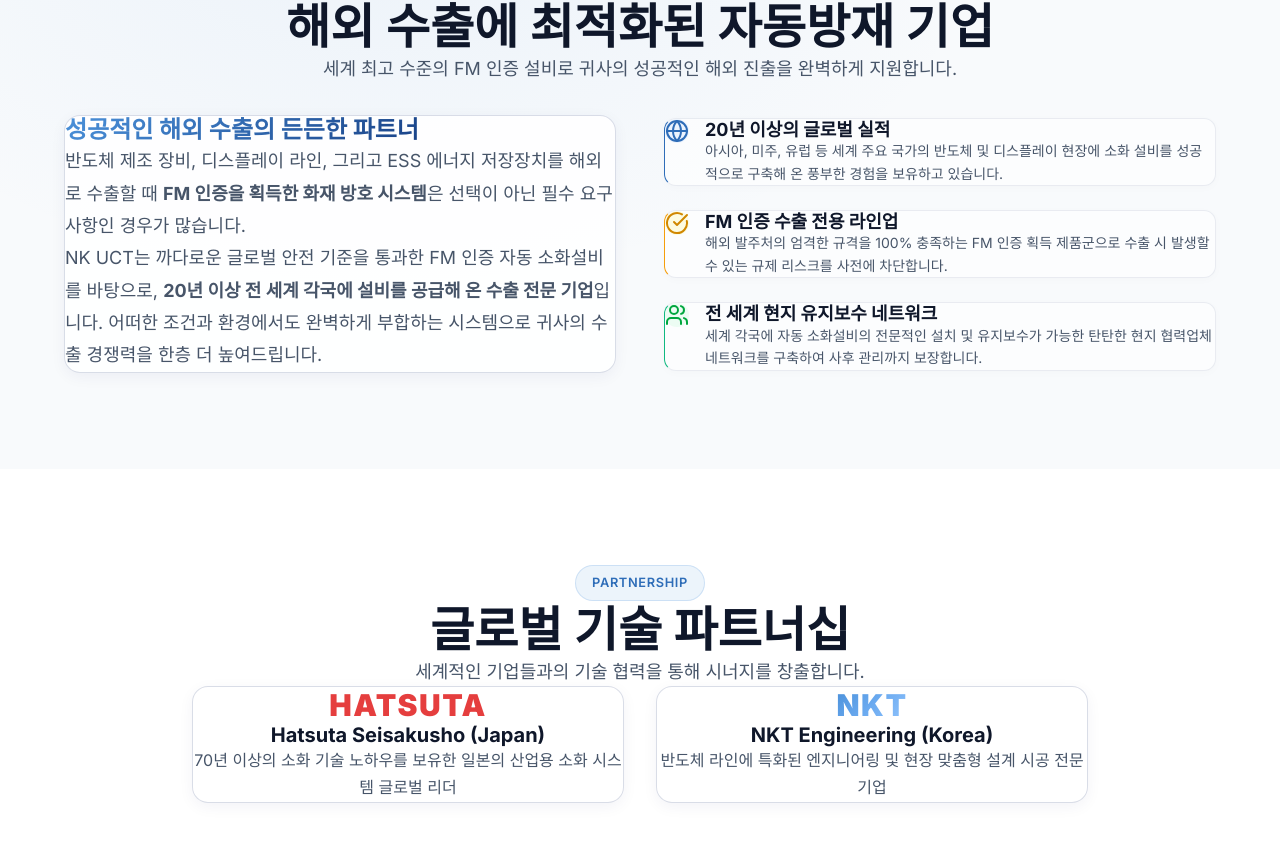
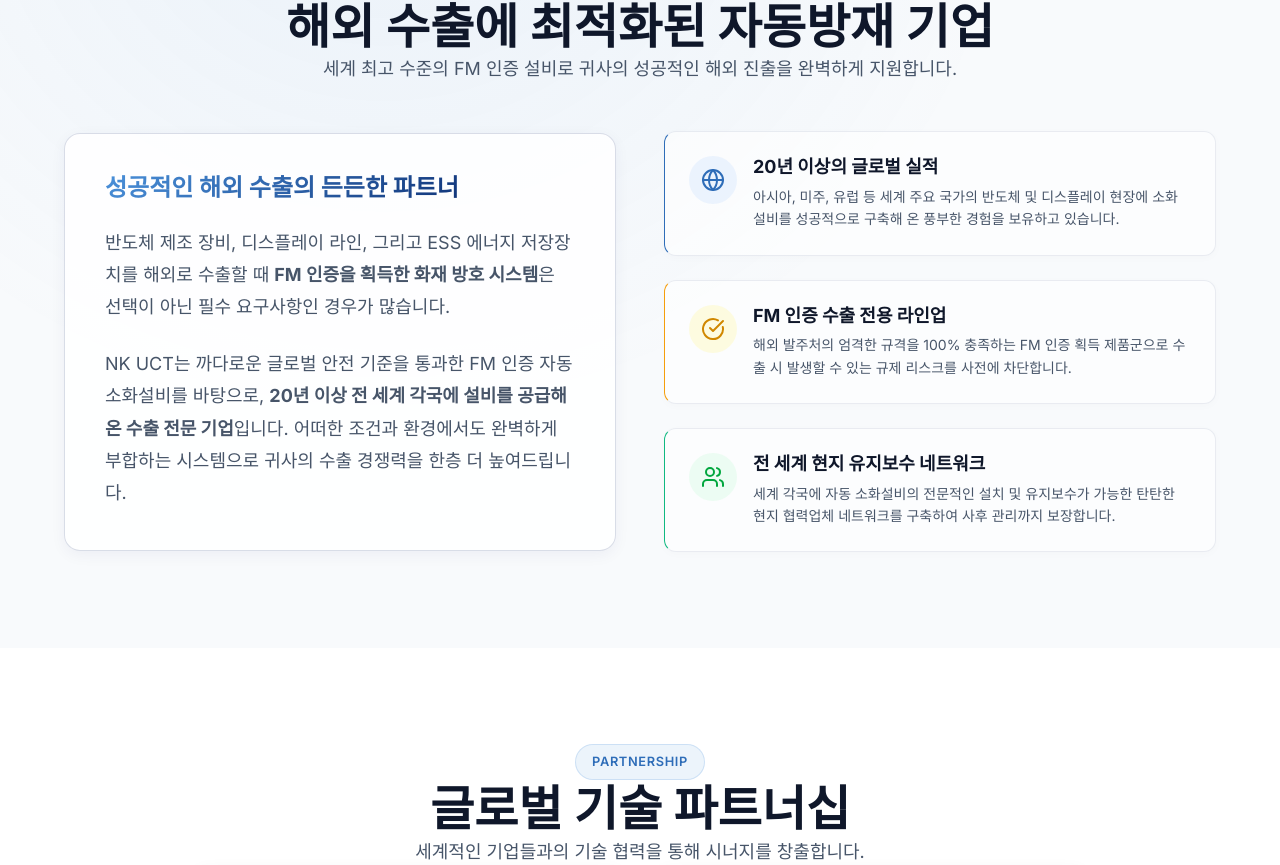
Before and after one commit to Junnn123124/nk-hp, a Next.js app in the folder nkuct-website/: page / in a window 1280 px wide. Shown: the part 2357-3222 px from the top of the page. Built offline with nearby package versions, Linux system fonts and the light colour scheme.

Commit message:
소개 글 수정

```diff
--- a/nkuct-website/src/app/page.tsx
+++ b/nkuct-website/src/app/page.tsx
@@ -161,11 +161,11 @@ export default function Home() {
             <SectionHeader badge="GLOBAL EXPORT" title="해외 수출에 최적화된 자동방재 기업" subtitle="세계 최고 수준의 FM 인증 설비로 귀사의 성공적인 해외 진출을 완벽하게 지원합니다." />
           </AnimateOnScroll>
 
-          <div className="grid grid-cols-1 lg:grid-cols-2 gap-12 items-center max-w-6xl mx-auto mt-8" style={{ margin: '2rem auto 0' }}>
+          <div className="grid grid-cols-1 lg:grid-cols-2 gap-12 items-center mx-auto" style={{ margin: '3rem auto 0', maxWidth: '1152px', gap: '3rem' }}>
             <AnimateOnScroll animation="slide-in-left">
-              <div className="glass-card p-8 md:p-10 h-full">
-                <h3 className="text-2xl font-bold mb-6 text-gradient-warm">성공적인 해외 수출의 든든한 파트너</h3>
-                <p className="text-lg mb-6" style={{ color: 'var(--nk-text-muted)', lineHeight: 1.8 }}>
+              <div className="glass-card h-full" style={{ padding: '2.5rem' }}>
+                <h3 className="text-2xl font-bold mb-6 text-gradient-warm" style={{ marginBottom: '1.5rem' }}>성공적인 해외 수출의 든든한 파트너</h3>
+                <p className="text-lg mb-6" style={{ color: 'var(--nk-text-muted)', lineHeight: 1.8, marginBottom: '1.5rem' }}>
                   반도체 제조 장비, 디스플레이 라인, 그리고 ESS 에너지 저장장치를 해외로 수출할 때 <strong>FM 인증을 획득한 화재 방호 시스템</strong>은 선택이 아닌 필수 요구사항인 경우가 많습니다.
                 </p>
                 <p className="text-lg" style={{ color: 'var(--nk-text-muted)', lineHeight: 1.8 }}>
@@ -175,33 +175,33 @@ export default function Home() {
             </AnimateOnScroll>
 
             <AnimateOnScroll animation="slide-in-right" delay={200}>
-              <div className="grid grid-cols-1 gap-6">
-                <div className="glass-panel p-6 flex gap-4 items-start border-l-4 hover:-translate-y-1 transition-transform" style={{ borderLeftColor: 'var(--nk-accent)' }}>
-                  <div className="p-3 rounded-full bg-blue-100/50 flex-shrink-0" style={{ color: 'var(--nk-accent)' }}>
+              <div className="grid grid-cols-1" style={{ gap: '1.5rem' }}>
+                <div className="glass-panel items-start border-l-4 hover:-translate-y-1 transition-transform" style={{ borderLeftColor: 'var(--nk-accent)', padding: '1.5rem', display: 'flex', gap: '1rem' }}>
+                  <div className="rounded-full bg-blue-100/50 flex-shrink-0" style={{ color: 'var(--nk-accent)', padding: '0.75rem' }}>
                     <Globe size={24} />
                   </div>
                   <div>
-                    <h4 className="text-lg font-bold mb-2">20년 이상의 글로벌 실적</h4>
+                    <h4 className="text-lg font-bold" style={{ marginBottom: '0.5rem' }}>20년 이상의 글로벌 실적</h4>
                     <p className="text-sm" style={{ color: 'var(--nk-text-muted)', lineHeight: 1.6 }}>아시아, 미주, 유럽 등 세계 주요 국가의 반도체 및 디스플레이 현장에 소화 설비를 성공적으로 구축해 온 풍부한 경험을 보유하고 있습니다.</p>
                   </div>
                 </div>
 
-                <div className="glass-panel p-6 flex gap-4 items-start border-l-4 hover:-translate-y-1 transition-transform" style={{ borderLeftColor: '#F59E0B' }}>
-                  <div className="p-3 rounded-full bg-yellow-100/50 text-yellow-600 flex-shrink-0">
+                <div className="glass-panel items-start border-l-4 hover:-translate-y-1 transition-transform" style={{ borderLeftColor: '#F59E0B', padding: '1.5rem', display: 'flex', gap: '1rem' }}>
+                  <div className="rounded-full bg-yellow-100/50 text-yellow-600 flex-shrink-0" style={{ padding: '0.75rem' }}>
                     <CheckCircle size={24} />
                   </div>
                   <div>
-                    <h4 className="text-lg font-bold mb-2">FM 인증 수출 전용 라인업</h4>
+                    <h4 className="text-lg font-bold" style={{ marginBottom: '0.5rem' }}>FM 인증 수출 전용 라인업</h4>
                     <p className="text-sm" style={{ color: 'var(--nk-text-muted)', lineHeight: 1.6 }}>해외 발주처의 엄격한 규격을 100% 충족하는 FM 인증 획득 제품군으로 수출 시 발생할 수 있는 규제 리스크를 사전에 차단합니다.</p>
                   </div>
                 </div>
 
-                <div className="glass-panel p-6 flex gap-4 items-start border-l-4 hover:-translate-y-1 transition-transform" style={{ borderLeftColor: 'var(--nk-success)' }}>
-                  <div className="p-3 rounded-full bg-green-100/50 text-green-600 flex-shrink-0">
+                <div className="glass-panel items-start border-l-4 hover:-translate-y-1 transition-transform" style={{ borderLeftColor: 'var(--nk-success)', padding: '1.5rem', display: 'flex', gap: '1rem' }}>
+                  <div className="rounded-full bg-green-100/50 text-green-600 flex-shrink-0" style={{ padding: '0.75rem' }}>
                     <Users size={24} />
                   </div>
                   <div>
-                    <h4 className="text-lg font-bold mb-2">전 세계 현지 유지보수 네트워크</h4>
+                    <h4 className="text-lg font-bold" style={{ marginBottom: '0.5rem' }}>전 세계 현지 유지보수 네트워크</h4>
                     <p className="text-sm" style={{ color: 'var(--nk-text-muted)', lineHeight: 1.6 }}>세계 각국에 자동 소화설비의 전문적인 설치 및 유지보수가 가능한 탄탄한 현지 협력업체 네트워크를 구축하여 사후 관리까지 보장합니다.</p>
                   </div>
                 </div>
```
